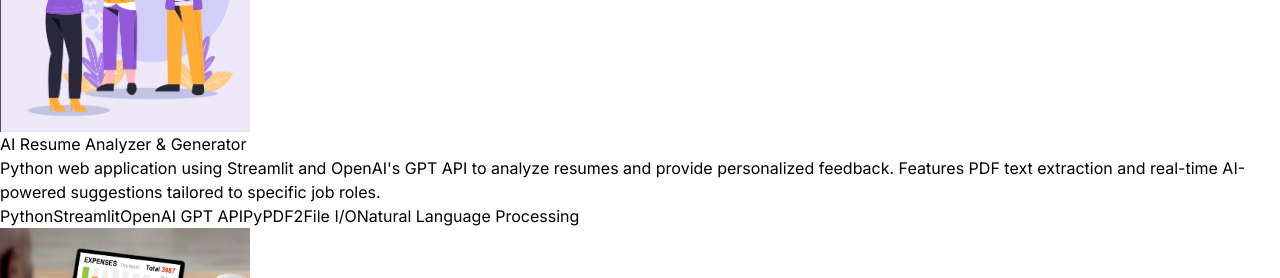
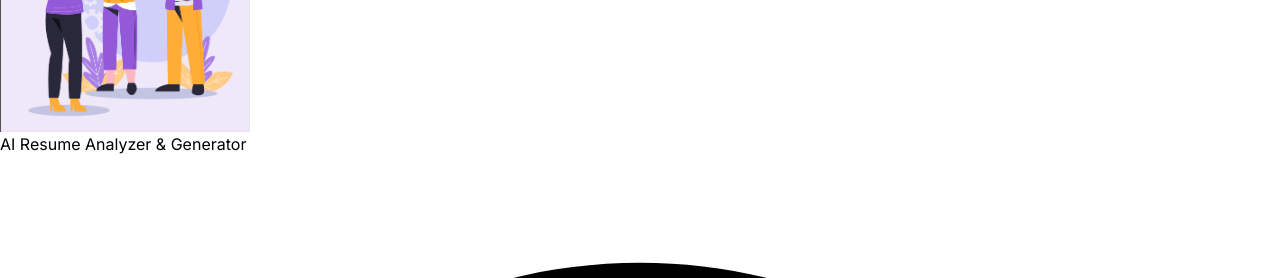
Before and after one commit to ramkan12/react-portfolio, a React (Vite) app: page / in a window 1280 px wide. Shown: the part 3920-4198 px from the top of the page. Built offline with nearby package versions, Linux system fonts and the light colour scheme.

Commit message:
Added new feature for accessing links and only a few links

```diff
--- a/src/components/Projects.jsx
+++ b/src/components/Projects.jsx
@@ -33,13 +33,46 @@ const Projects = () => {
                         initial={{opacity: 0, x: 100}}
                         transition={{duration: 1}}
                         viewport={{ once: true }}
-                        className="w-full max-w-xl lg:w-3/4">
-                            <h6 className="mb-2 font-semibold">{project.title}</h6>
+                        className="w-full max-w-xl lg:w-3/4 group/project">
+                            <div className="flex items-center gap-3 mb-2">
+                                {project.link ? (
+                                    <a
+                                        href={project.link}
+                                        target="_blank"
+                                        rel="noopener noreferrer"
+                                        className="font-semibold inline-block relative cursor-pointer group/title"
+                                    >
+                                        <h6 className="relative">
+                                            {project.title}
+                                            <span className="absolute bottom-0 left-0 w-0 h-[2px] bg-purple-400 transition-all duration-300 ease-out group-hover/title:w-full"></span>
+                                        </h6>
+                                    </a>
+                                ) : (
+                                    <h6 className="font-semibold">{project.title}</h6>
+                                )}
+                                {project.github && (
+                                    <a
+                                        href={project.github}
+                                        target="_blank"
+                                        rel="noopener noreferrer"
+                                        className="opacity-100 md:opacity-0 md:group-hover/project:opacity-100 transition-opacity duration-300 hover:scale-110 transform"
+                                        aria-label="View GitHub Repository"
+                                    >
+                                        <svg
+                                            className="w-5 h-5 text-purple-400 hover:text-purple-300"
+                                            fill="currentColor"
+                                            viewBox="0 0 24 24"
+                                        >
+                                            <path fillRule="evenodd" d="M12 2C6.477 2 2 6.484 2 12.017c0 4.425 2.865 8.18 6.839 9.504.5.092.682-.217.682-.483 0-.237-.008-.868-.013-1.703-2.782.605-3.369-1.343-3.369-1.343-.454-1.158-1.11-1.466-1.11-1.466-.908-.62.069-.608.069-.608 1.003.07 1.531 1.032 1.531 1.032.892 1.53 2.341 1.088 2.91.832.092-.647.35-1.088.636-1.338-2.22-.253-4.555-1.113-4.555-4.951 0-1.093.39-1.988 1.029-2.688-.103-.253-.446-1.272.098-2.65 0 0 .84-.27 2.75 1.026A9.564 9.564 0 0112 6.844c.85.004 1.705.115 2.504.337 1.909-1.296 2.747-1.027 2.747-1.027.546 1.379.202 2.398.1 2.651.64.7 1.028 1.595 1.028 2.688 0 3.848-2.339 4.695-4.566 4.943.359.309.678.92.678 1.855 0 1.338-.012 2.419-.012 2.747 0 .268.18.58.688.482A10.019 10.019 0 0022 12.017C22 6.484 17.522 2 12 2z" clipRule="evenodd" />
+                                        </svg>
+                                    </a>
+                                )}
+                            </div>
                             <p className="mb-4 text-neutral-400">{project.description}</p>
                             {project.technologies.map((tech, index) => (
                                 <span
                                 key={index}
-                                className="mr-2 rounded bg-neutral-900 px-2 py-1 text-sm font-medium text-purple-900">
+                                className="mr-2 rounded bg-neutral-800 px-2 py-1 text-sm font-medium text-purple-500">
                                 {tech}
                                 </span>
                             ))}
--- a/src/constants/index.js
+++ b/src/constants/index.js
@@ -87,6 +87,8 @@ export const PROJECTS = [
     image: project3,
     description: "Python web application using Streamlit and OpenAI's GPT API to analyze resumes and provide personalized feedback. Features PDF text extraction and real-time AI-powered suggestions tailored to specific job roles.",
     technologies: ["Python", "Streamlit", "OpenAI GPT API", "PyPDF2", "File I/O", "Natural Language Processing"],
+    link: "https://ramkan12-python-ai-resume-critiquer-main-malabi.streamlit.app/",
+    github: "https://github.com/ramkan12/Python-AI-Resume-Critiquer",
   },
   {
     title: "Smart Expense Tracker Desktop Application",
@@ -118,6 +120,8 @@ export const PROJECTS = [
     image: project8,
     description: "Developed autonomous navigation system using three ultrasonic sensors for 360-degree obstacle detection with differential steering control and audio feedback. Implemented intelligent turning logic based on sensor data comparison.",
     technologies: ["C++", "Arduino", "Embedded Systems", "Autonomous Navigation", "Sensor Integration"],
+    link: "https://www.youtube.com/watch?v=MdCv9IWylZ0",
+    github: "https://github.com/ramkan12/Arduino-Dumptruck",
   }
 ];
 
```
